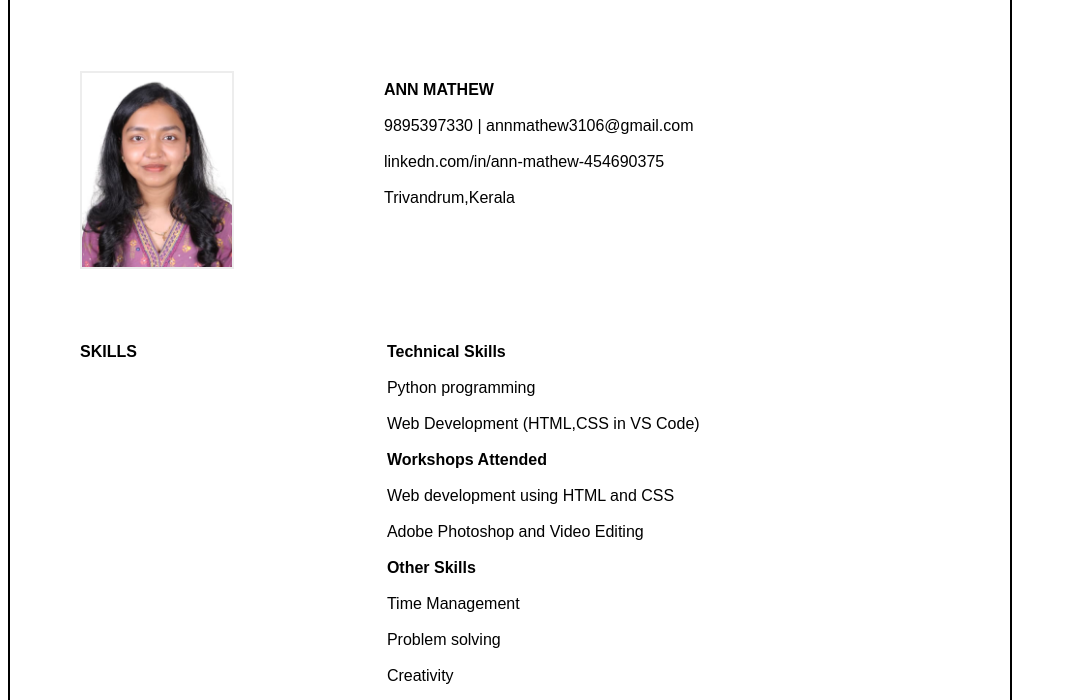
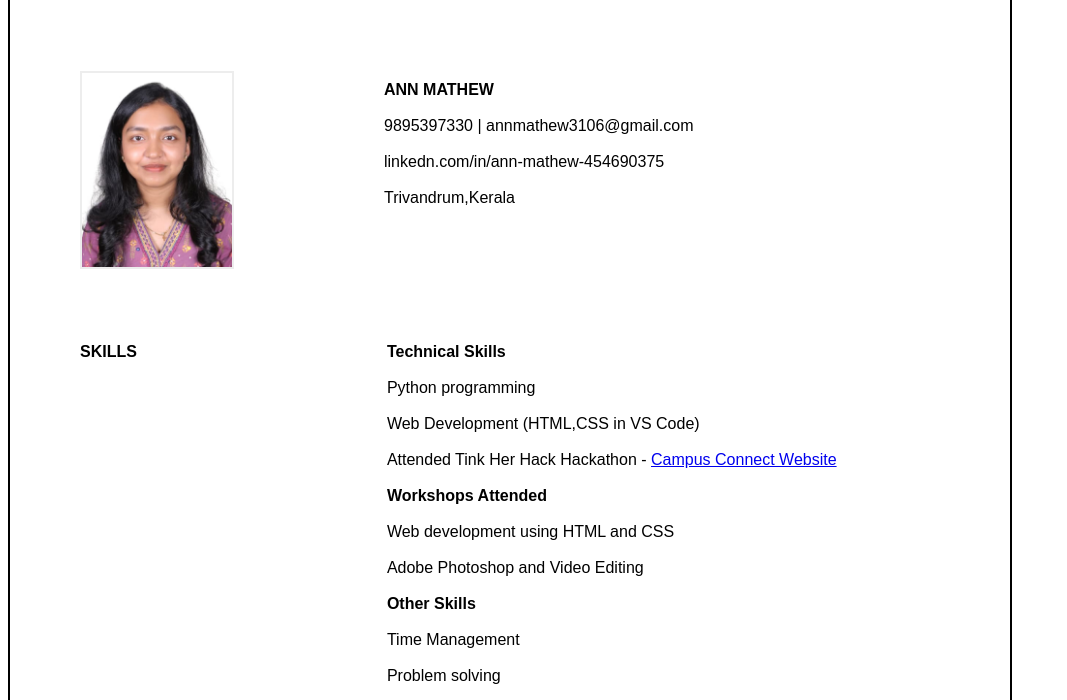
Before and after one commit to Annmathew3106/day1resume, a plain HTML site: page index.html in a window 1280 px wide. Shown: the part 89-789 px from the top of the page, without its empty margins (0-1067 px from the left). Drawn offline with Linux system fonts and the light colour scheme.

Commit message:
resumeupdate

```diff
--- a/index.html
+++ b/index.html
@@ -84,6 +84,8 @@
             <br>
             <div>Web Development (HTML,CSS in VS Code)</div>
             <br>
+            <div>Attended Tink Her Hack Hackathon - <a href="https://youtu.be/BkdQkEORdRA?si=y0Vu4mJcpQ-cSE8d" target="_blank">Campus Connect Website</a></div>
+            <br>
             <div><b>Workshops Attended</b></div>
             <br>
             <div>Web development using HTML and CSS</div>
```
